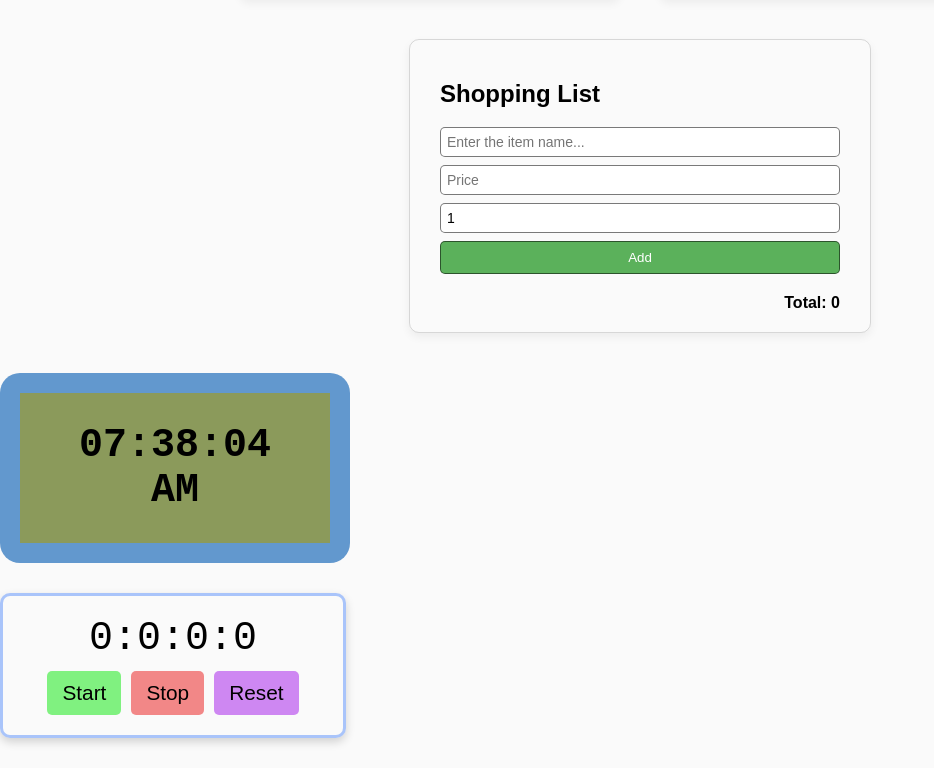
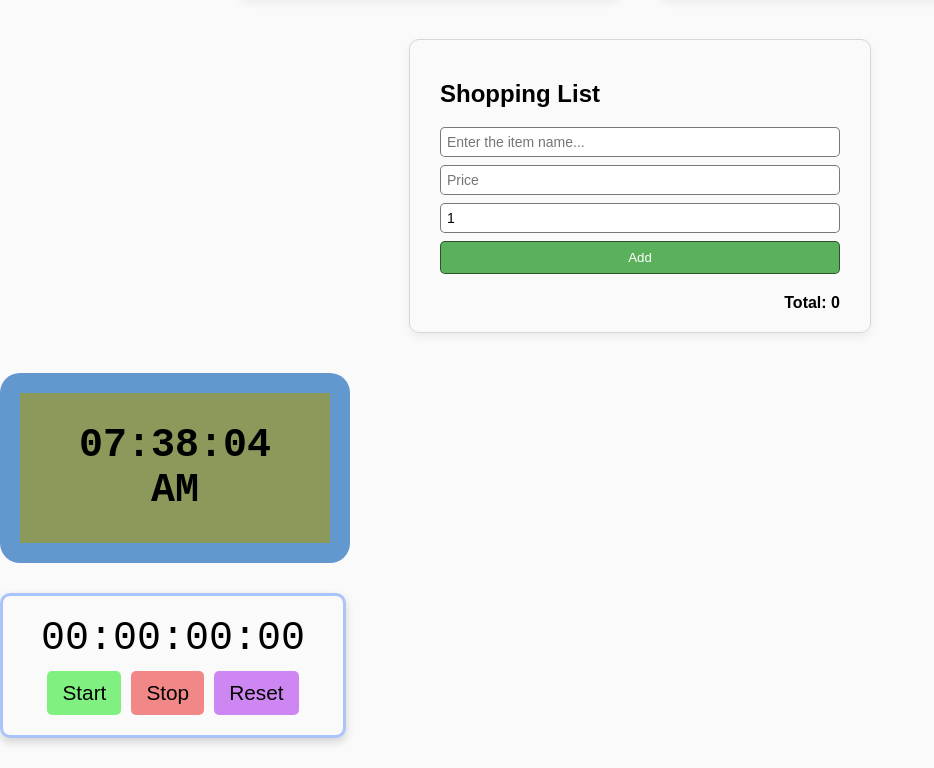
Before and after one commit to HanKwan/react-fundamentals, a React (Vite) app in the folder practice/: page / in a window 1280 px wide. Shown: the part 1201-1969 px from the top of the page, without its empty margins (0-934 px from the left). Built offline with nearby package versions, Linux system fonts and the light colour scheme.

Commit message:
refactor: format time with padStart and decreased transition time for buttons

```diff
--- a/practice/src/component/StopWatch.tsx
+++ b/practice/src/component/StopWatch.tsx
@@ -34,11 +34,10 @@
     }
 
     const format = () => {
-        const hours = Math.floor(elapsedTime / (1000 * 60 * 60))
-        const minutes = Math.floor(elapsedTime / (1000 * 60) % 60)
-        const seconds = Math.floor(elapsedTime / 1000 % 60)
-        const miliseconds = Math.floor((elapsedTime % 1000) / 10)
-        console.log(hours, minutes, seconds, miliseconds)
+        const hours = Math.floor(elapsedTime / (1000 * 60 * 60)).toString().padStart(2, "0")
+        const minutes = Math.floor(elapsedTime / (1000 * 60) % 60).toString().padStart(2, "0")
+        const seconds = Math.floor(elapsedTime / 1000 % 60).toString().padStart(2, "0")
+        const miliseconds = Math.floor((elapsedTime % 1000) / 10).toString().padStart(2, "0")
 
         return `${hours}:${minutes}:${seconds}:${miliseconds}`
     }
--- a/practice/src/index.css
+++ b/practice/src/index.css
@@ -231,7 +231,7 @@
   border: none;
   box-shadow: 0 3px 0x rgba(0, 0, 0, 0.197);
   cursor: pointer;
-  transition: all 0.15s ease;
+  transition: all 0.05s ease;
 }
 .stop-watch .stop-watch-btn button:hover {
   transform: translateY(-3px);
```
